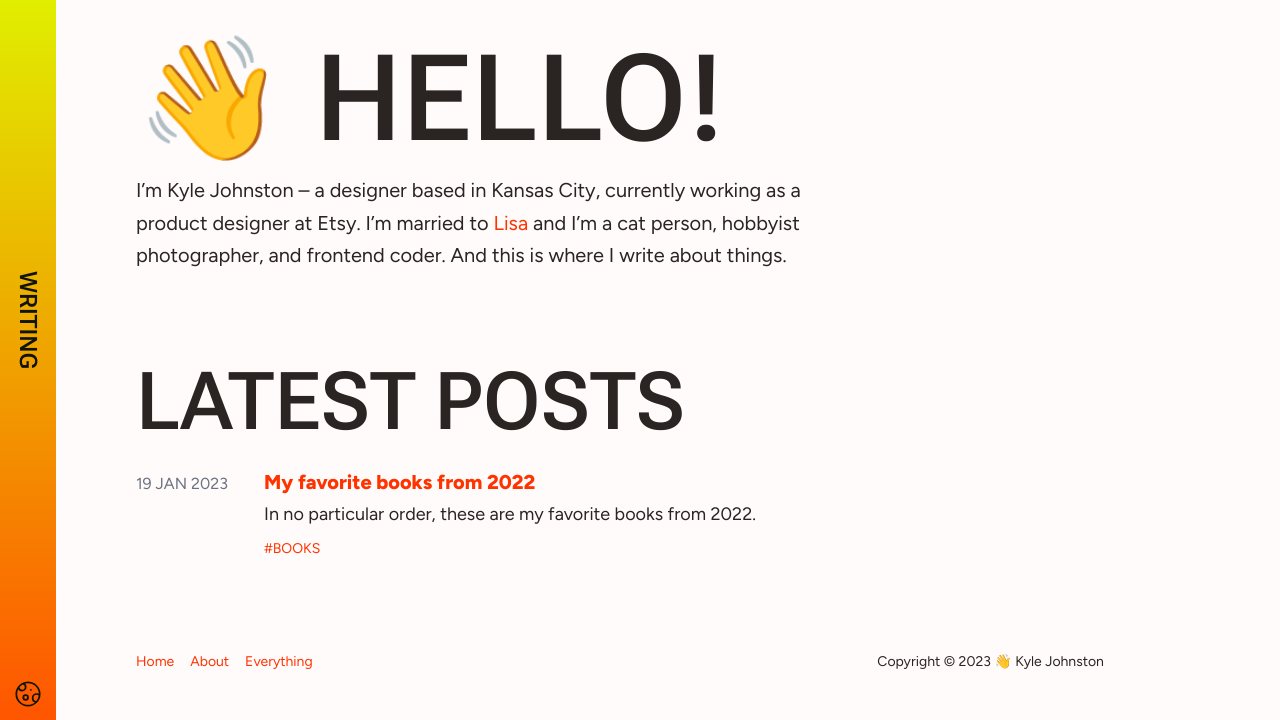
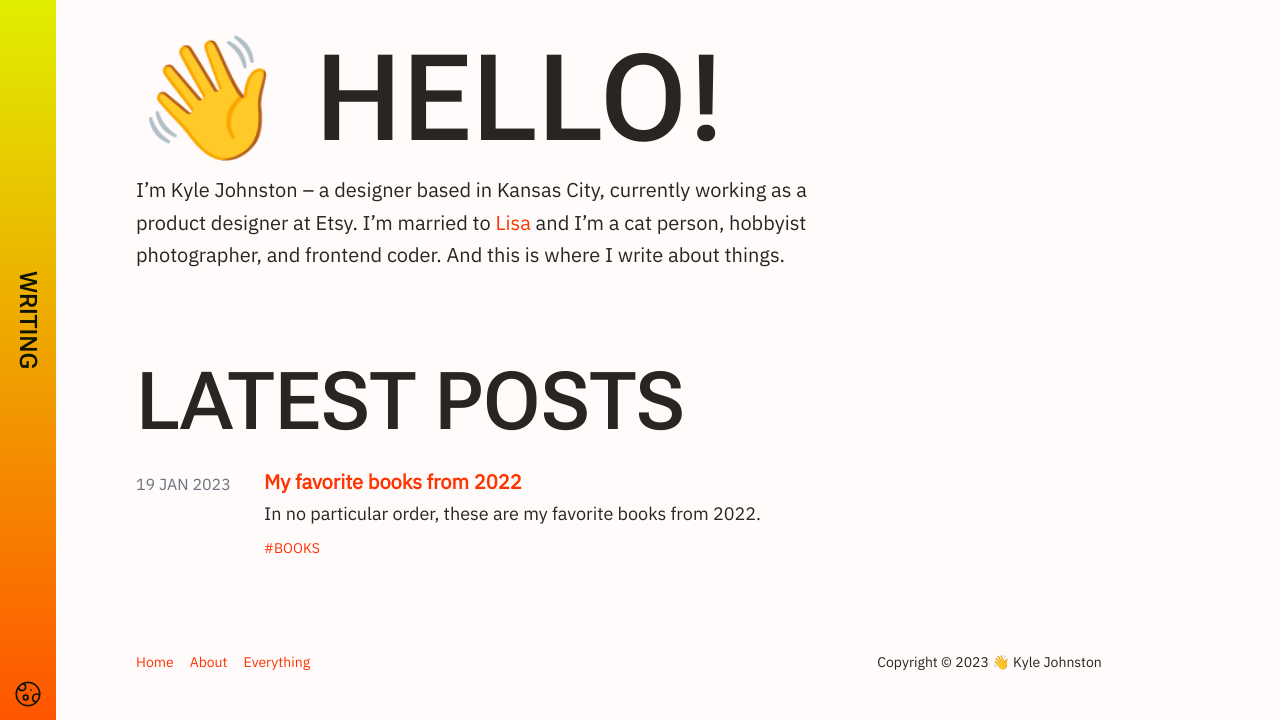
Before and after one commit to kylejohnston/astro_blog, an Astro site: page / in a window 1280 px wide. Shown: the part 80-800 px from the top of the page. Built offline with nearby package versions, Linux system fonts and the light colour scheme; Astro itself is replaced by a stand-in of ours.

Commit message:
Updated fonts

```diff
--- a/src/layouts/Base.astro
+++ b/src/layouts/Base.astro
@@ -5,6 +5,8 @@ import Header from "@/components/Header";
 import Footer from "@/components/Footer";
 import SkipLink from "@/components/SkipLink";
 import siteMeta from "src/site-meta.config";
+import "@fontsource/ibm-plex-sans"
+import "@fontsource/ibm-plex-mono"
 
 export type Props = {
 	meta: Post;
--- a/tailwind.config.js
+++ b/tailwind.config.js
@@ -21,8 +21,8 @@ module.exports = {
 				},
 			fontFamily: {
 				headline: ['"Roboto Flex"', 'Helvetica', 'Arial', 'sans-serif'],
-				sans: ['Figtree', 'Arial', 'sans-serif'],
-				mono: ['Roboto Mono', 'monospace'],
+				sans: ['"IBM Plex Sans"', 'Figtree', 'Arial', 'sans-serif'],
+				mono: ['"IBM Plex Mono"', 'monospace'],
 			},
 			transitionProperty: {
 				height: "height",
```
